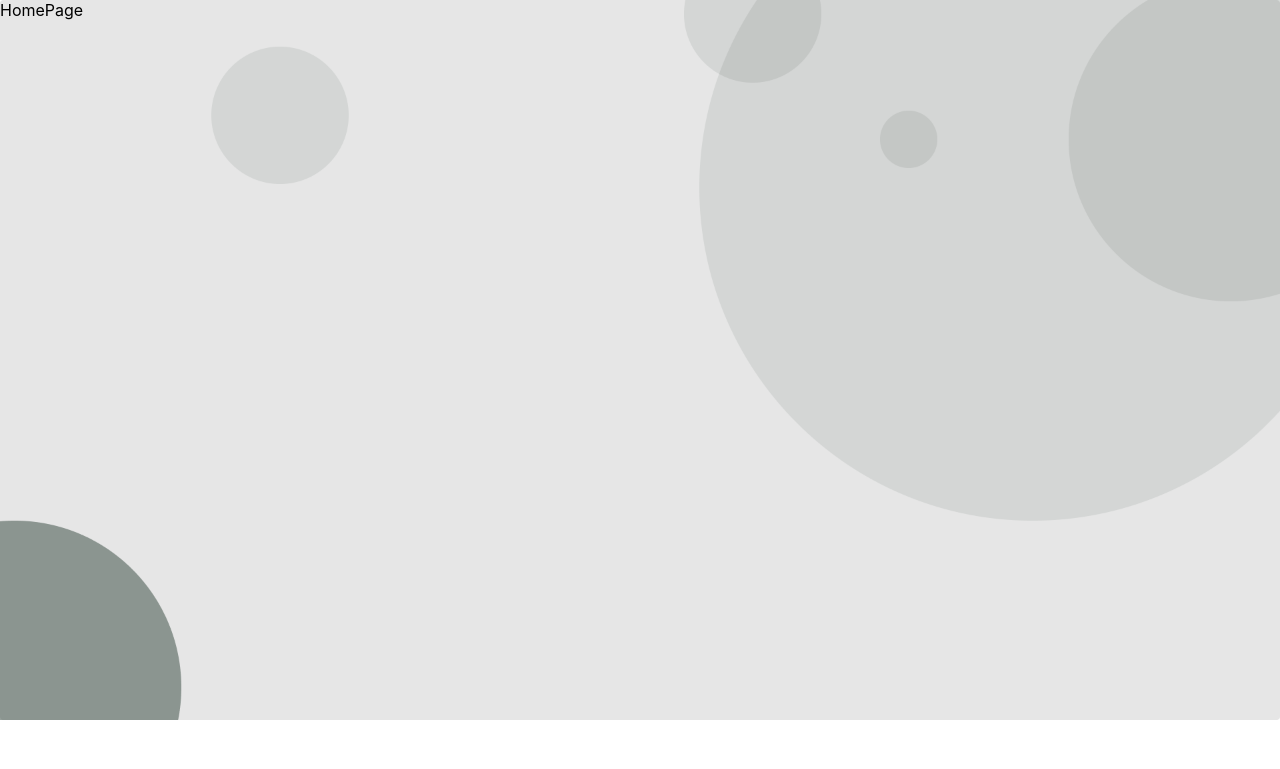
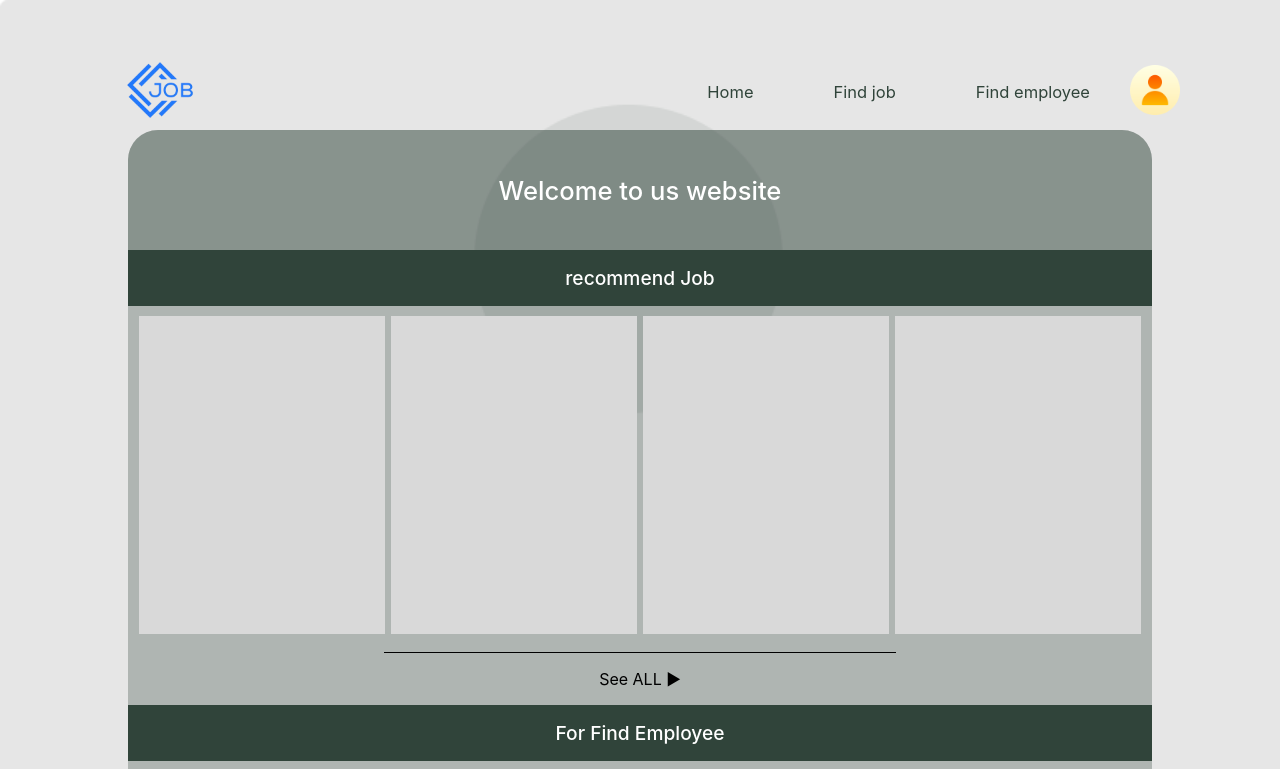
Before and after one commit to FILUD/find_job, a React (Create React App) app: page /Home in a window 1280 px wide. Shown: the top 769 px of the page. Built offline with nearby package versions, Linux system fonts and the light colour scheme.

Commit message:
create Simple layout Home Page

```diff
--- a/src/component/footer/Footer.css
+++ b/src/component/footer/Footer.css
@@ -9,6 +9,7 @@
     padding-bottom: 5%;
     color: white;
     margin-top: 2%;
+    width: 99vw;
 }
 .footer-contact-detail {
     margin-bottom: 10px;
--- a/src/component/navbar/navbar.css
+++ b/src/component/navbar/navbar.css
@@ -79,6 +79,27 @@ body {
   color: #30443A;
 }
 
+@media only screen and (max-width: 768px) {
+  .container-nav {
+    padding: 10px; /* Adjust padding for smaller screens */
+  }
 
+  .menu-navbar {
+    margin: 0 5px; /* Adjust margin for smaller screens */
+  }
+
+  .logo-welcome-page {
+    width: 60px; /* Adjust width for smaller screens */
+    height: 60px; /* Adjust height for smaller screens */
+  }
+
+  .button-sign-in {
+    width: 100px; /* Adjust width for smaller screens */
+    height: 30px; /* Adjust height for smaller screens */
+    font-size: 16px; /* Adjust font size for smaller screens */
+    margin-right: 5px; /* Adjust margin for smaller screens */
+    margin-left: 5px; /* Adjust margin for smaller screens */
+  }
+}
 
 /*---------------------  Keyframe  ---------------------*/
--- /dev/null
+++ b/src/css/HomePage.css
@@ -0,0 +1,54 @@
+.contianer-home-page {
+    width: 80vw;
+    height: auto;
+    background-color: rgba(48, 68, 58, 0.3);
+    border-radius: 30px 30px 30px 30px;
+}
+.box-haeder-home-page {
+    display: flex;
+    background-color: rgba(48, 68, 58, 0.30);
+    width: 80vw;
+    height: 15vh;
+    border-radius: 30px 30px 0px 0px;
+    align-items: center;
+    justify-content: center;
+    color: #FFFFFF;
+}
+
+.text-in-box-haeder-home-page {
+    font-size: 2vw;
+    font-weight: 500;
+}
+.box-for-text-recommend-job {
+    font-size: 1.5vw;
+    font-weight: 500;
+    color: #FFFFFF;
+    display: flex;
+    align-items: center;
+    justify-content: center;
+    width: 80vw;
+    height: 7vh;
+    background-color: #30443A;
+}
+.box-item-for-recommend-job {
+    width: fit-content;
+    display: grid;
+    grid-template-columns: 1fr 1fr 1fr 1fr;
+    justify-content: center;
+    align-items: center;
+    justify-items: center;
+    column-gap: 0.5vw;
+}
+
+.item-for-recommend-job {
+    width: 19.18vw;
+    height: 39.81vh;
+    background-color: #D9D9D9;
+
+    margin: 10px 0px 10px 0px;
+}
+.hr-bottom-recommend-job {
+    width: 40vw;
+    border: none;
+    border-top: 1px solid #000;
+}
--- a/src/page/HomePage.tsx
+++ b/src/page/HomePage.tsx
@@ -1,8 +1,49 @@
 import React from 'react'
+import '../css/HomePage.css'
+
+import Navbar from '../component/navbar/Navbar';
+import Footer from '../component/footer/Footer';
 
 function HomePage() {
   return (
-    <div>HomePage</div>
+    <div>
+      <Navbar />
+
+      <center>
+        <div className="contianer-home-page">
+          <div className="box-haeder-home-page">
+            <p className='text-in-box-haeder-home-page'>Welcome to us website</p>
+          </div>
+          <div className="box-for-text-recommend-job">
+            recommend Job
+          </div>
+
+          <div className="box-item-for-recommend-job">
+            <div className="item-for-recommend-job"></div>
+            <div className="item-for-recommend-job"></div>
+            <div className="item-for-recommend-job"></div>
+            <div className="item-for-recommend-job"></div>
+          </div>
+          <hr className='hr-bottom-recommend-job' />
+          <p>See ALL ▶</p>
+
+
+          <div className="box-for-text-recommend-job">
+            For Find Employee
+          </div>
+          <div className="box-item-for-recommend-job">
+            <div className="item-for-recommend-job"></div>
+            <div className="item-for-recommend-job"></div>
+            <div className="item-for-recommend-job"></div>
+            <div className="item-for-recommend-job"></div>
+          </div>
+          <hr className='hr-bottom-recommend-job' />
+          <p>See ALL ▶</p><br/>
+
+        </div>
+      </center>
+      <Footer/>
+    </div>
   )
 }
 
```
